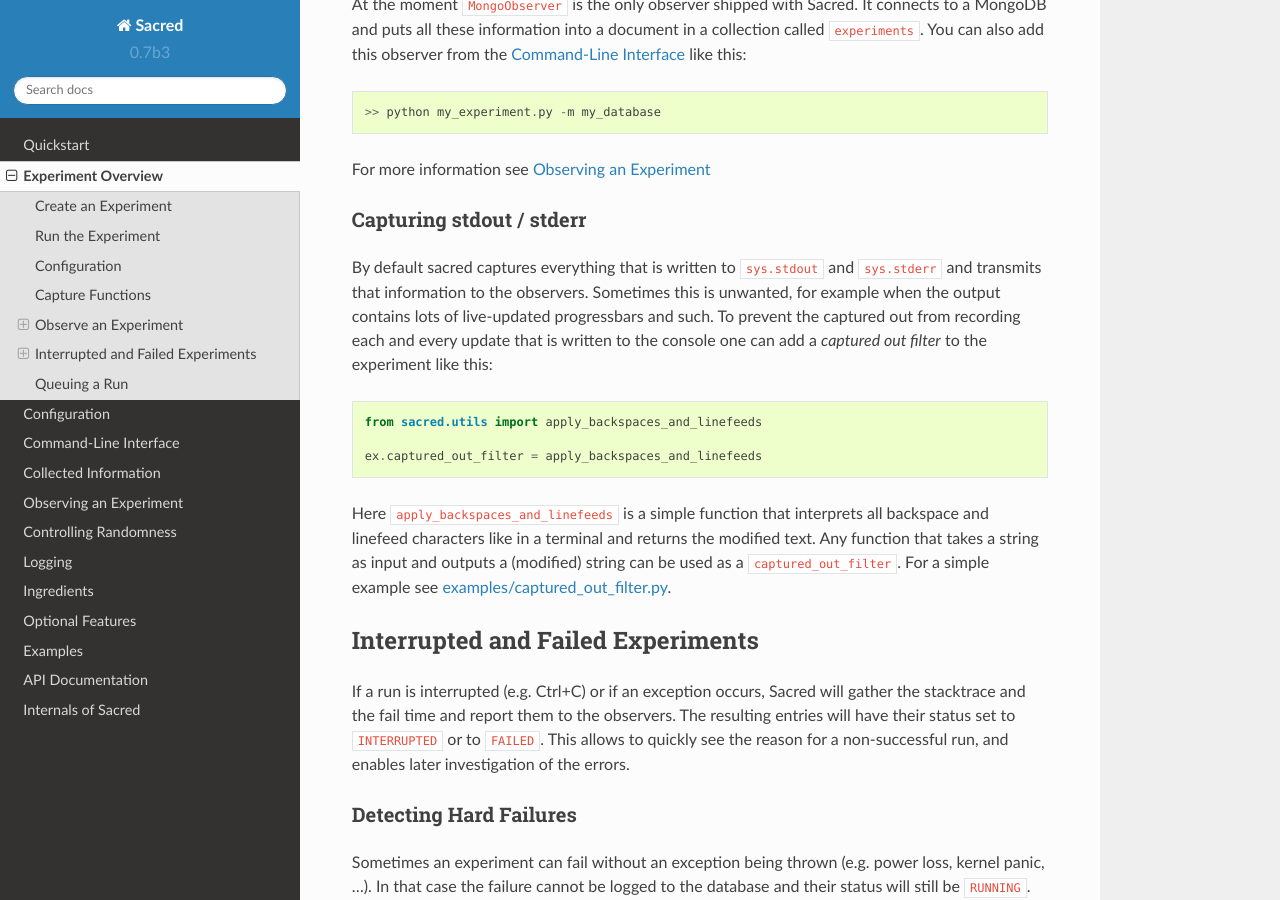
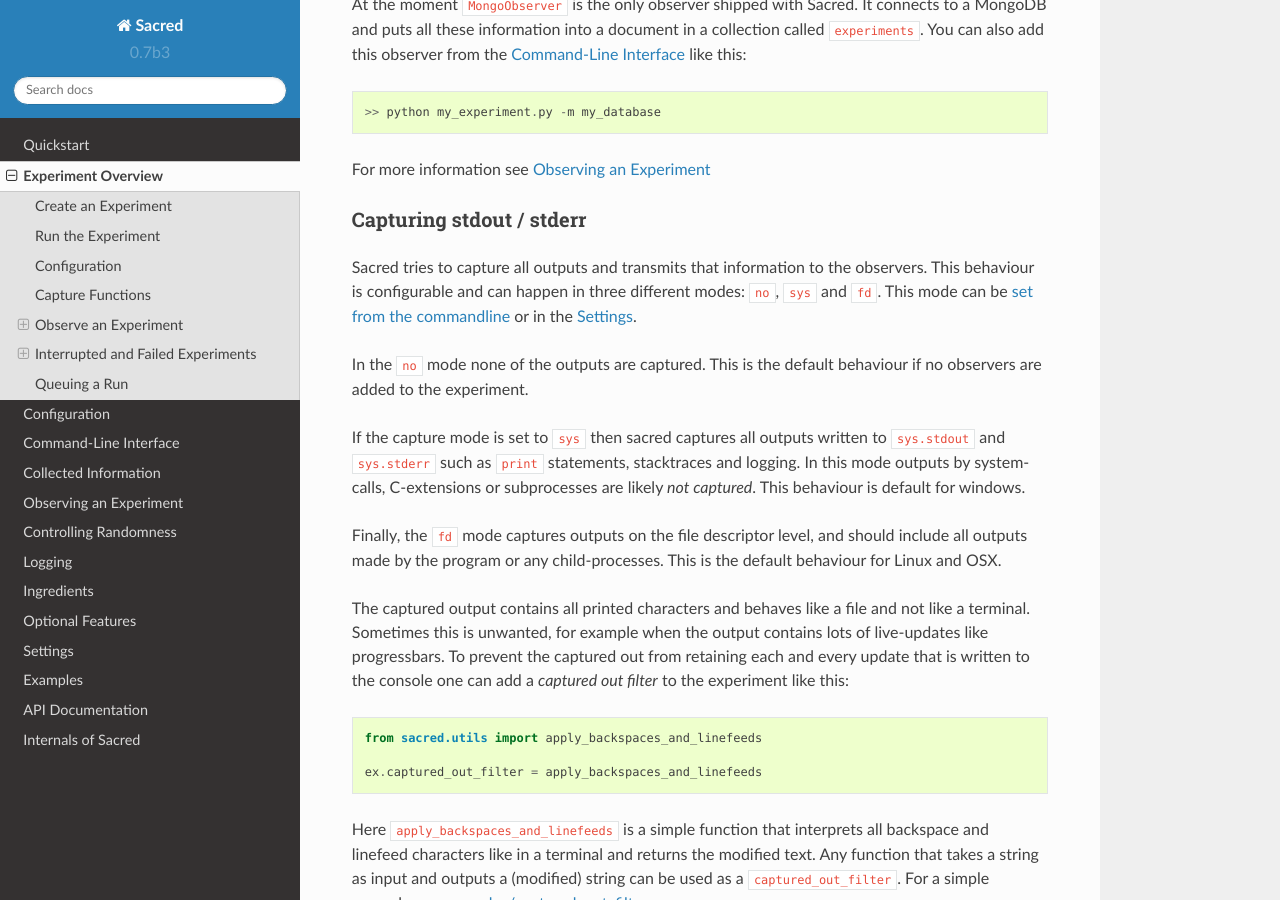
Before and after one commit to IDSIA/sacred, a Sphinx documentation site: the page built from docs/experiment.rst, in a window 1280 px wide and 900 px high, scrolled down 3812 px. Built offline with Sphinx 7.4.7 and the Read the Docs theme 2.0.0, drawn with Linux system fonts in a browser that asks for light colours.

Commit message:
updated docs and added documentation for settings

```diff
--- a/docs/experiment.rst
+++ b/docs/experiment.rst
@@ -193,13 +193,31 @@ collection called ``experiments``. You can also add this observer from the
 
 For more information see :doc:`observers`
 
+.. _capturing:
+
 Capturing stdout / stderr
 -------------------------
-By default sacred captures everything that is written to ``sys.stdout`` and
-``sys.stderr`` and transmits that information to the observers.
-Sometimes this is unwanted, for example when the output contains lots of
-live-updated progressbars and such.
-To prevent the captured out from recording each and every update that is
+Sacred tries to capture all outputs and transmits that information to the
+observers. This behaviour is configurable and can happen in three different
+modes: ``no``, ``sys`` and ``fd``. This mode can be
+:ref:`set from the commandline <cmdline_capture>` or in the :ref:`settings`.
+
+In the ``no`` mode none of the outputs are captured. This is the default
+behaviour if no observers are added to the experiment.
+
+If the capture mode is set to ``sys`` then sacred captures all outputs written
+to ``sys.stdout`` and ``sys.stderr`` such as ``print`` statements, stacktraces
+and logging. In this mode outputs by system-calls, C-extensions or subprocesses
+are likely *not captured*. This behaviour is default for windows.
+
+Finally, the ``fd`` mode captures outputs on the file descriptor level, and
+should include all outputs made by the program or any child-processes.
+This is the default behaviour for Linux and OSX.
+
+The captured output contains all printed characters and behaves like a file
+and not like a terminal. Sometimes this is unwanted, for example when the
+output contains lots of live-updates like progressbars.
+To prevent the captured out from retaining each and every update that is
 written to the console one can add a *captured out filter* to the experiment
 like this:
 
--- a/docs/index.rst
+++ b/docs/index.rst
@@ -52,6 +52,7 @@ Contents
    logging
    ingredients
    optional
+   settings
    examples
    apidoc
    internals
```
Also changed, not shown: docs/collected_information.rst (+14 -4 lines), docs/command_line.rst (+15 -0 lines), docs/observers.rst (+7 -6 lines), docs/settings.rst (added, +53 -0 lines).
